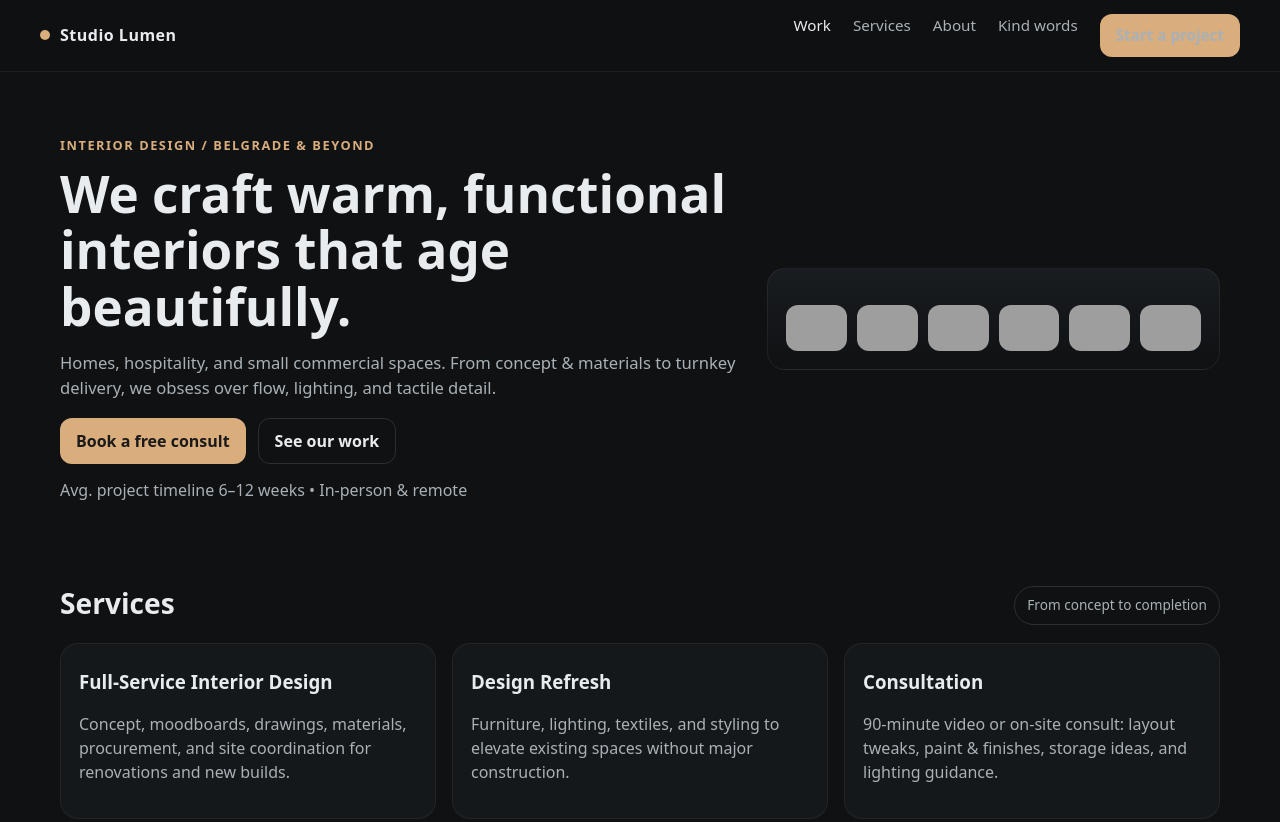
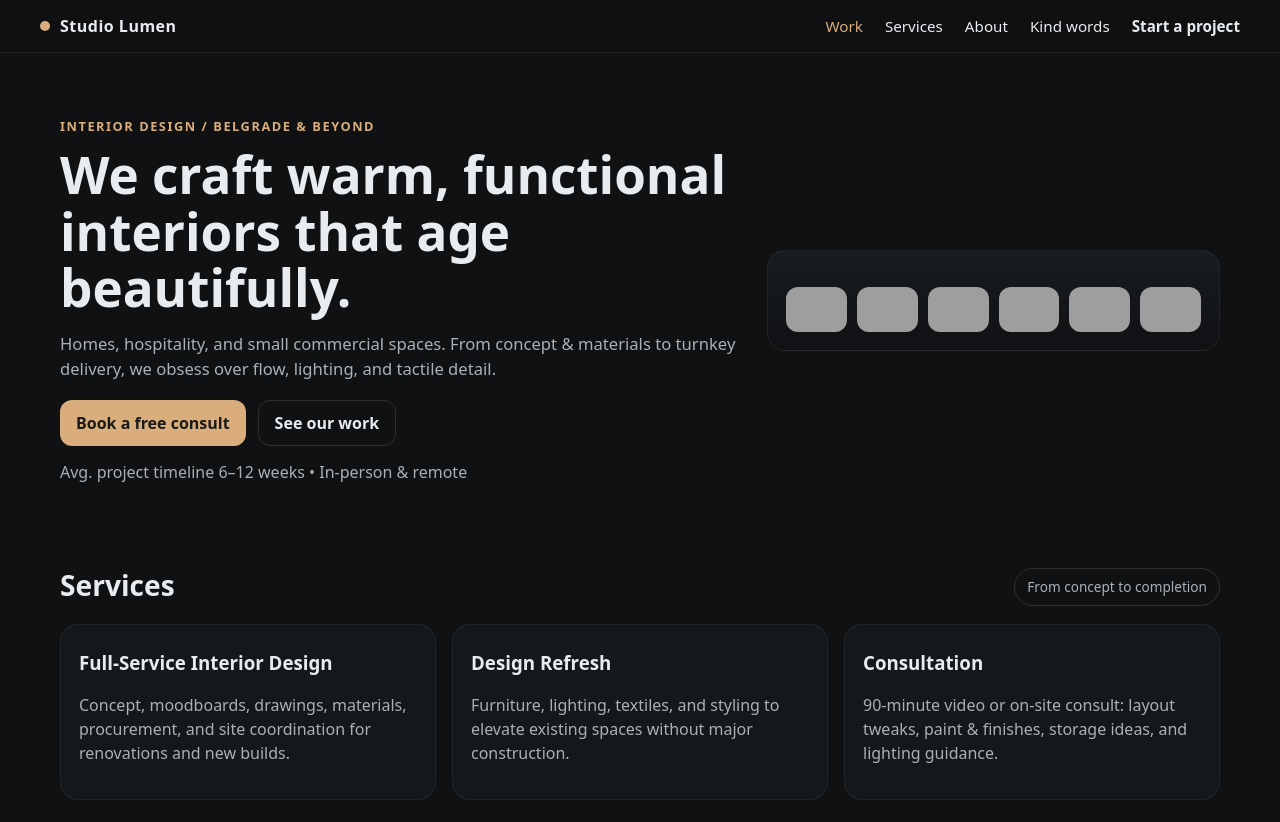
Before and after one commit to markomaks92/markomaks92.github.io, a plain HTML site: page index.html in a window 1280 px wide. Shown: the top 822 px of the page. Drawn offline with Linux system fonts and the light colour scheme; grey boxes are pictures that could not be loaded.

Commit message:
Update index.html

```diff
--- a/index.html
+++ b/index.html
@@ -141,11 +141,39 @@
       <a href="#services">Services</a>
       <a href="#about">About</a>
       <a href="#testimonials">Kind words</a>
-        <a href="#contact" class="btn">Start a project</a>
+      <a href="#contact" class="nav-btn">Start a project</a>
     </nav>
     <button class="hamburger btn ghost" aria-label="Open menu" onclick="toggleMenu()">☰</button>
   </div>
 </header>
+
+<style>
+  /* Navigation links */
+  .menu a {
+    color: var(--text);         /* white by default */
+    font-size: .95rem;
+    text-decoration: none;
+    transition: color 0.2s ease;
+  }
+
+  .menu a.active,
+  .menu a:hover {
+    color: var(--brand);        /* gold on hover/active */
+  }
+
+  /* Special style for the “Start a project” nav button */
+  .nav-btn {
+    background: none;
+    border: none;
+    color: var(--text);
+    padding: 0;                 /* aligned with other links */
+    font-weight: 600;           /* make it stand out slightly */
+  }
+
+  .nav-btn:hover {
+    color: var(--brand);        /* gold highlight */
+  }
+</style>
 
   <!-- Hero -->
   <main id="top" class="container">
```
Lines whose indentation alone changed are shown as unchanged.
